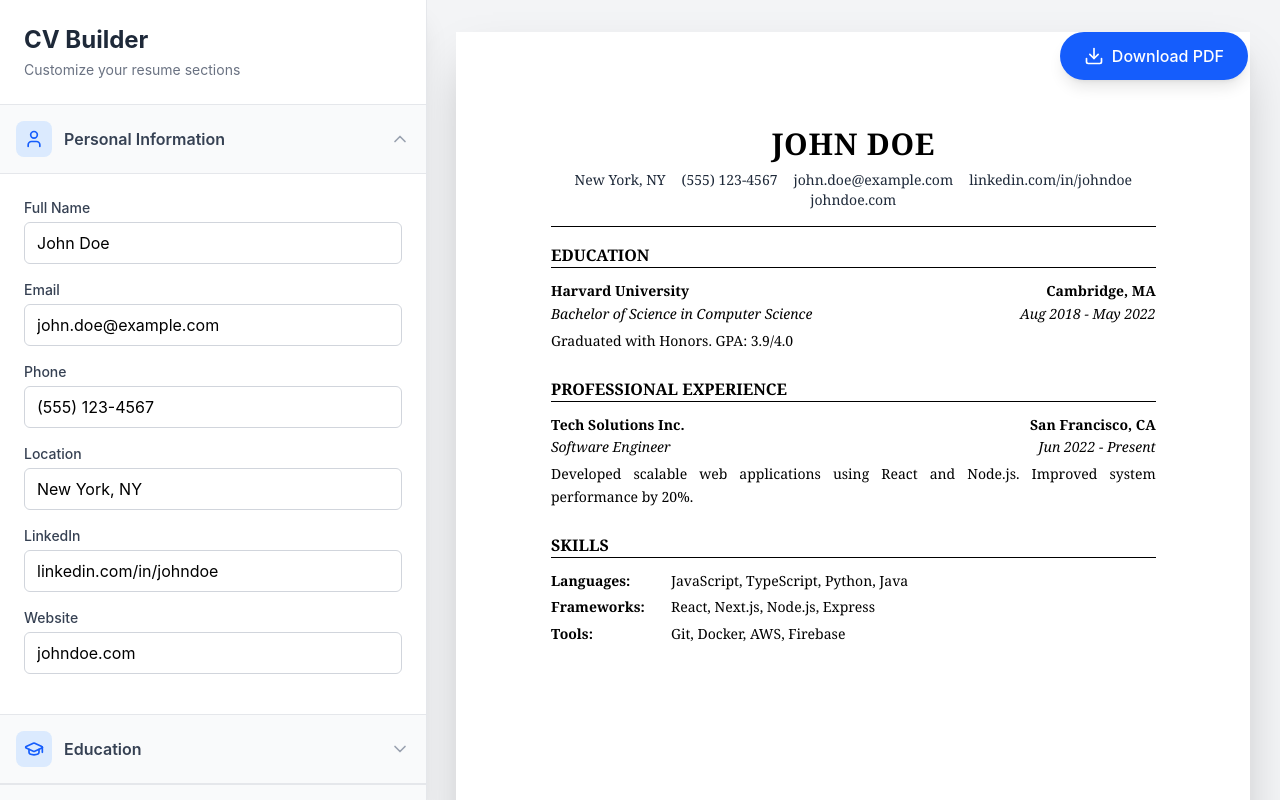
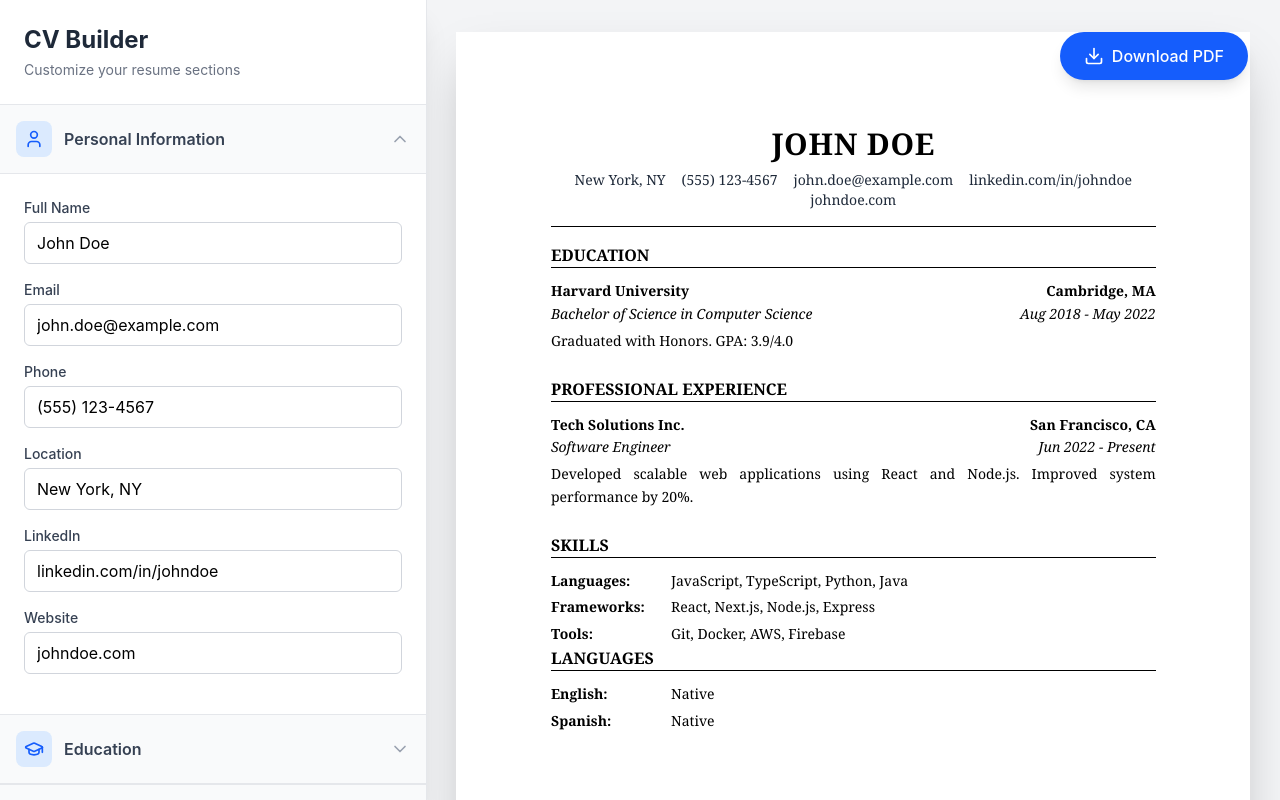
Before and after one commit to Lautaro-R-collins/CV-Builder, a React (Vite) app: page / in a window 1280 px wide. Built offline with nearby package versions, Linux system fonts and the light colour scheme.

Commit message:
add lenguage

```diff
--- a/src/components/CV/CV.jsx
+++ b/src/components/CV/CV.jsx
@@ -2,7 +2,7 @@ import { useCV } from '../../context/CVContext';
 
 const CV = () => {
   const { cvData } = useCV();
-  const { generalInfo, education, experience, skills } = cvData;
+  const { generalInfo, education, experience, skills, languages } = cvData;
 
 
 
@@ -78,6 +78,20 @@ const CV = () => {
           </div>
         </section>
       )}
+      {/* Lenguages */}
+      {languages.length > 0 && (
+        <section>
+          <h2 className="text-base font-bold uppercase border-b border-black mb-3">Languages</h2>
+          <div className="grid grid-cols-1 gap-1">
+            {languages.map((language) => (
+              <div key={language.id} className="flex">
+                <span className="font-bold min-w-[120px]">{language.language}:</span>
+                <span>{language.level}</span>
+              </div>
+            ))}
+          </div>
+        </section>
+      )}
     </div>
   );
 };
```
